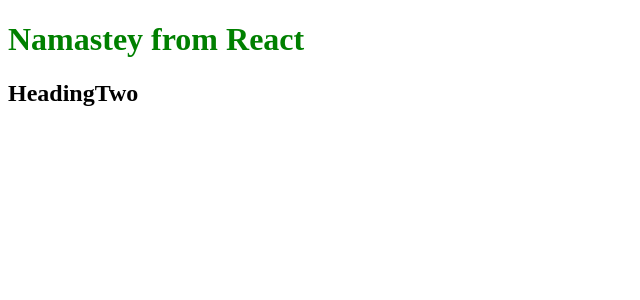
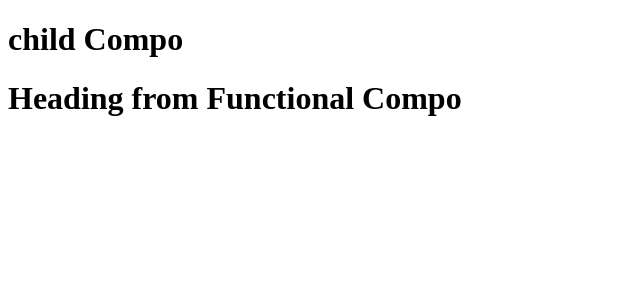
Before and after one commit to Bharath-Dubbaka/SwiggyClone, a React (Vite) app: page / in a window 1280 px wide. Shown: the top 300 px of the page, without its empty margins (0-640 px from the left). Built offline with nearby package versions, Linux system fonts and the light colour scheme.

Commit message:
added compoennt

```diff
--- a/App.js
+++ b/App.js
@@ -2,37 +2,38 @@
 import ReactDOM from "react-dom/client";
 // import * as ReactDOM from "react-dom/client";
 
-// using React to create Element
-const h1 = React.createElement(
-   // Obj type OR Name
-   "h1",
-   // Obj props OR Attributes
-   { id: "heading", key: "head1" },
-   // Obj children inside props
-   "Namastey from React"
-);
-
 //* USING JSX, JSX will be transpiled to ReactElement by BABEL
 //* which is a JSobject and then sent root.render(elem) and
 //* inside root.render() ReactDOM will convert it to htmlElement
-const h2 = (
+const h2JSX = (
    <h2 id="headingTwo" key={"head2"}>
       HeadingTwo
    </h2>
 );
 // console.log(
-//    h2,
-//?    "if we log the JSX it will same as ReactElem bcz, BABEL converted it to ReactElement which is a JSObject "
+//    h2JSX,
+//    "same as ReactElem bcz BABEL convert it to ReactElem which is a JSObject "
 // );
-const cDiv = React.createElement("div", { id: "child" }, [h1, h2]);
-const pDiv = React.createElement("div", { id: "parent" }, cDiv);
 
-console.log(h1); //? ReactElem will return an Obj, later will be convert to element
-console.log(pDiv);
+const H4fnCompo = () => {
+   return <h1 className="compo2">child Compo</h1>;
+};
+const H3fnCompo = () => {
+   return (
+      <div>
+         <H4fnCompo />
+         <h1 className="compo">Heading from Functional Compo</h1>
+      </div>
+   );
+};
 
-//  using ReactDOM to get access to DOM , CreateROOT and append it to the root
+//*  using ReactDOM to get access to DOM , CreateROOT and append it to the root
 const root = ReactDOM.createRoot(document.getElementById("root"));
 
-// RENDER will take the obj
+//? RENDER will take the OBJECT OR COMPONENT
 // and convert to(create h1 tag and adding props) HTMLElement that *BROWSER UNDERSTANDS
-root.render(pDiv);
+//* for OBject or ReactElem or JSX
+//root.render(pDiv);
+
+//* syntax for COMPONENT to render()
+root.render(<H3fnCompo />);
```
